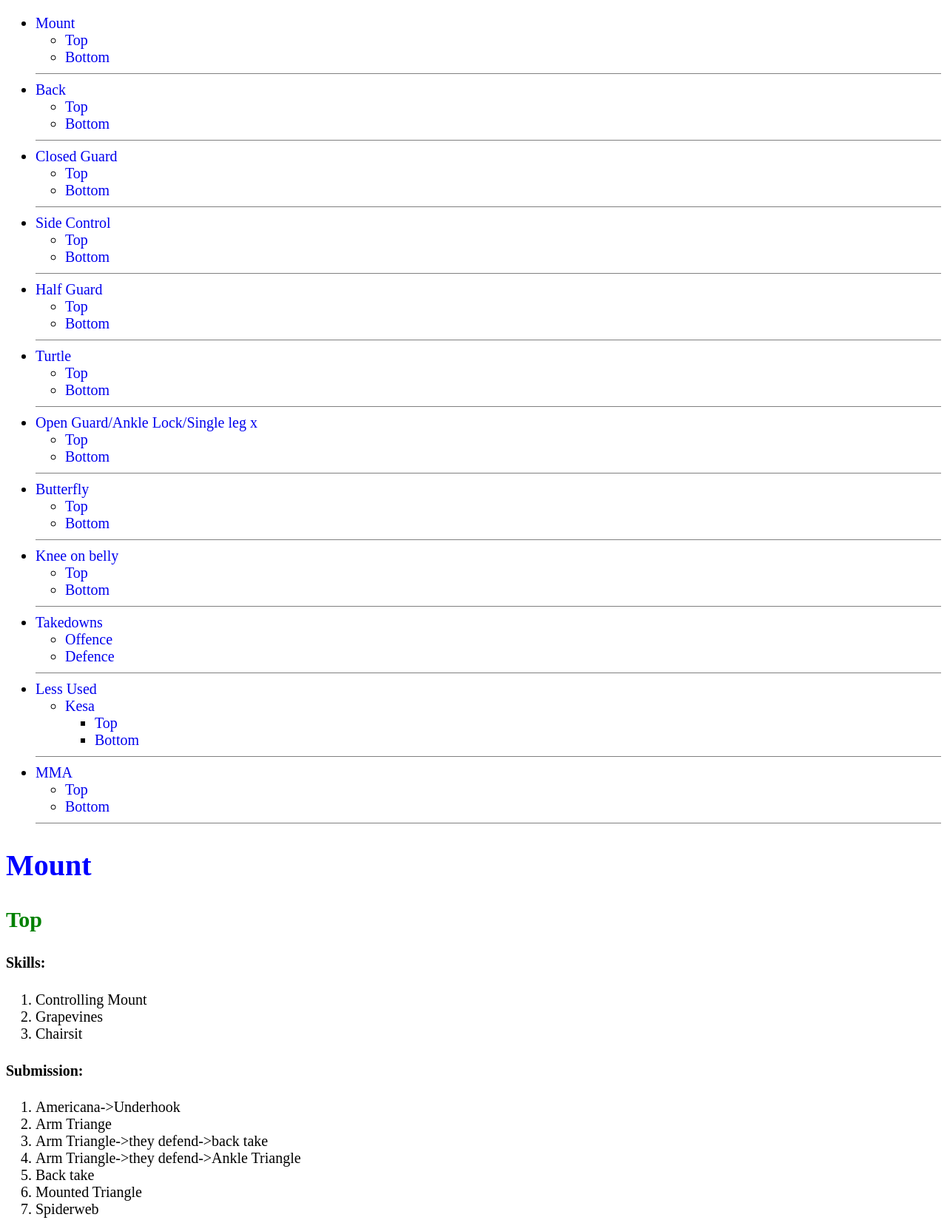
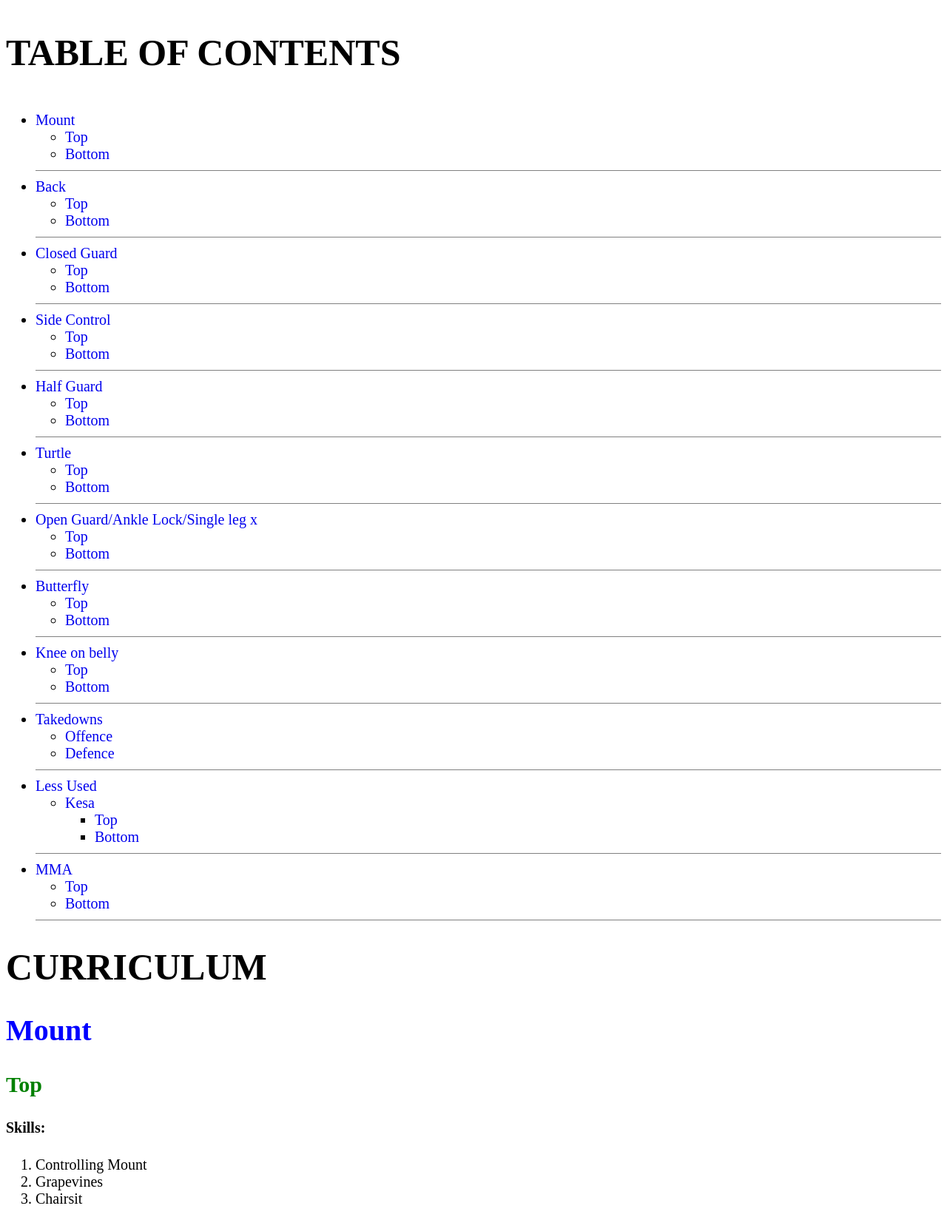
Before and after one commit to PiperRc/grappling-curriculum, a plain HTML site: page index.html in a window 1280 px wide. Shown: the top 1649 px of the page at 74% size. Drawn offline with Linux system fonts and the light colour scheme.

Commit message:
Update index.html

```diff
--- a/index.html
+++ b/index.html
@@ -11,6 +11,7 @@
 <body>
 
     <nav>
+          <h1>TABLE OF CONTENTS</h1>
         <ul class="menu">
             <li><a href="#mount">Mount</a>
                 <ul>
@@ -107,7 +108,7 @@
 
 <main>
 
-
+<h1>CURRICULUM</h1>
 
     <section id="mount">
         <h2>Mount</h2>
```
